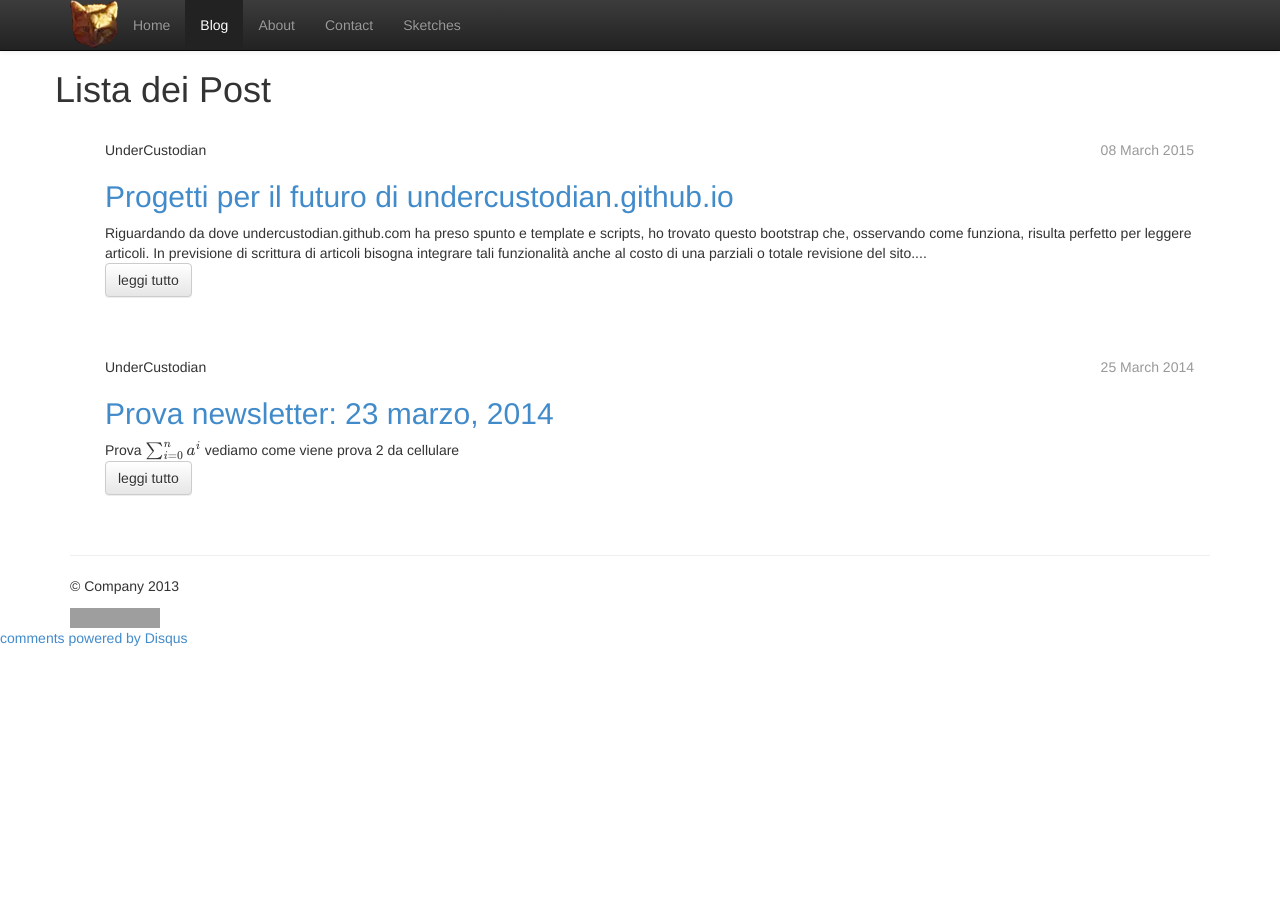
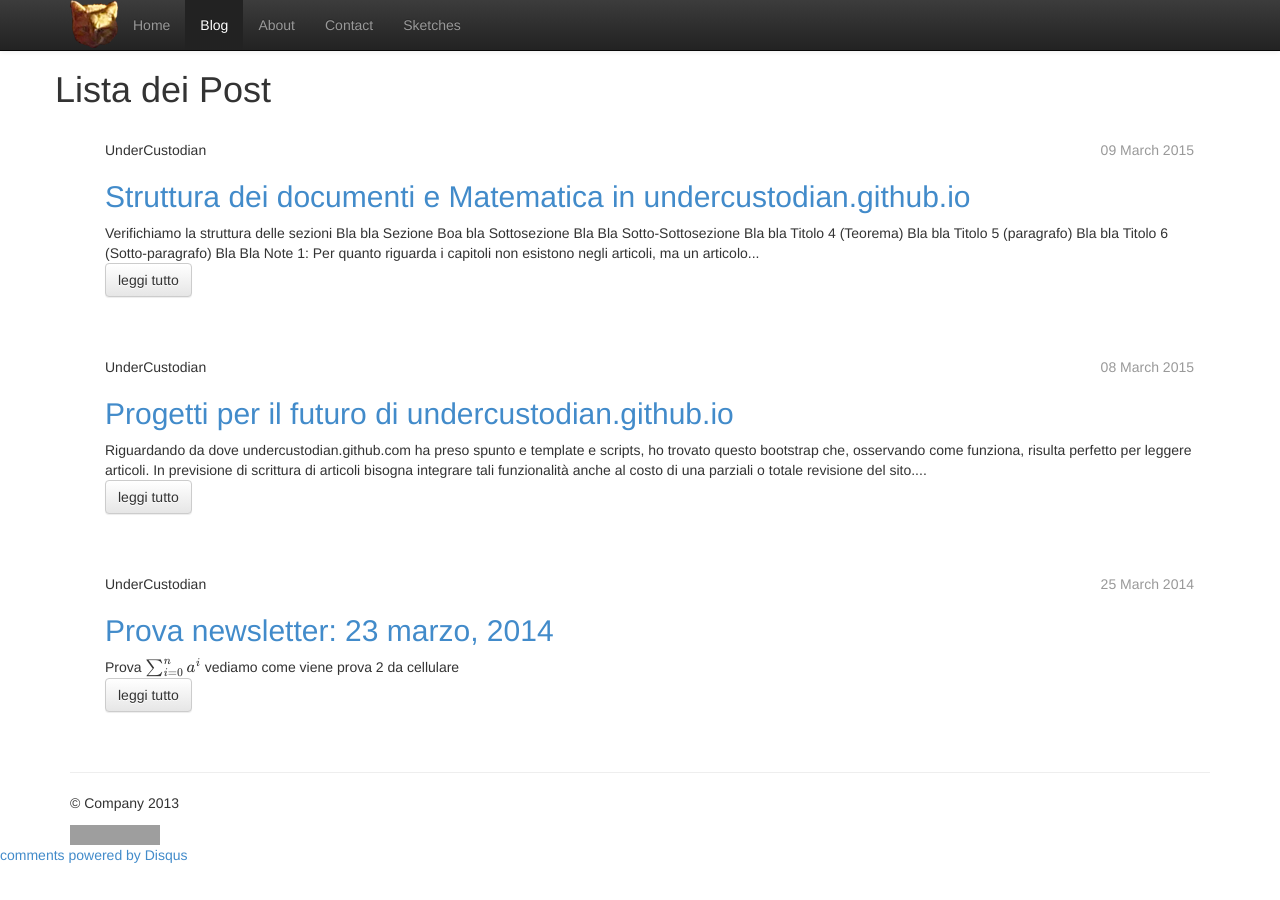
Before and after one commit to undercustodian/undercustodian.github.io-2020-06-16, a Jekyll site: the page built from blog/index.html, in a window 1280 px wide. Built offline with Jekyll 4.4.1, drawn with Linux system fonts in a browser that asks for light colours; nearby versions of some CDN libraries; formulas are drawn with MathJax 3; some of the changed lines change nothing that is shown; grey boxes are pictures that could not be loaded.

Commit message:
MathJar: enabled AsciiMath

```diff
--- a/_layouts/default.html
+++ b/_layouts/default.html
@@ -28,7 +28,7 @@
   });
 </script>
 <script type="text/javascript"
-  src="https://cdn.mathjax.org/mathjax/latest/MathJax.js?config=TeX-AMS-MML_HTMLorMML">
+  src="https://cdn.mathjax.org/mathjax/latest/MathJax.js?config=TeX-MML-AM_HTMLorMML">
 </script>
     </head>
     <body>
--- /dev/null
+++ b/blog/_posts/2015-03-09-newsletter.md
@@ -0,0 +1,96 @@
+---
+title: "Struttura dei documenti e Matematica in undercustodian.github.io"
+author: UnderCustodian
+user: undercustodian
+layout: post
+---
+
+Verifichiamo la struttura delle sezioni
+
+Bla bla
+
+# Sezione
+
+Boa bla
+
+## Sottosezione
+
+Bla Bla
+
+### Sotto-Sottosezione
+
+Bla bla
+
+#### Titolo 4 (Teorema)
+
+Bla bla
+
+##### Titolo 5 (paragrafo)
+
+Bla bla
+
+###### Titolo 6 (Sotto-paragrafo)
+
+Bla Bla
+
+#### Note 1:
+Per quanto riguarda i capitoli non esistono negli articoli, ma un articolo può essere considerato un capitolo di un libro, che ha nome capitolo il titolo dell'articolo. Un libro è una lista di links a degli articoli, che verranno chiamati capitoli del libro. Un libro può anche essere una lista di links di altri libri, che verranno chiamati parti del libro. Concludendo scriviamo articoli e li mettiamo come capitoli di un libro, che serve solo per ordinare e organizzare. Può capitare che un capitolo sia presente in più libri. Parti di articoli non possono essere presenti in altri articoli. Gli articoli possono contenere i links ad altri articoli o libri. L'articolo deve contenere una parte di ripasso dei concetti usati e i links ad articoli che trattano questi concetti; tali articoli potrebbero essere i capitoli precedenti, se si sta leggendo un libro.
+
+#### Nota 2:
+Importante è scrivere le formule in modo intuitivo usando carattere ascii, questo lo otteniamo con [AsciiMath](http://asciimath.org/) che abbiamo già implementato, visto che è implementato da  [MathJax](http://mathjax.org/), già implementato in precedenza; basta riconfigurarlo in modo appropriato.
+
+Per le formule usiamo ascii:
+
+    \`1/2 + 3/4 = 5/4\` \`[[a, b],[c, d]]\`
+
+mettendo le formule fra due apici inversi, protetti da una barra inversa, visto che markdown interpreta il contenuto tra apici inversi come codice da presentare tale quale;
+
+si ottiene \`1/2 + 3/4 = 5/4\` \`[[a, b],[c, d]]\`
+
+che è quello che ci aspettiamo; inoltre possiamo introdurre anche formule in LaTeX mettendole tra dollaro `$\frac{1}{2}$` da $\frac{1}{2}$ grazie a [MathJax](http://mathjax.org/).
+
+Ho riscontrato non pochi problemi nell'utilizzo  dell'apice inverso, visto che viene usato da markdown.
+
+Ora cerco di incasinarmi scrivendo
+
+    \`sum_(i=1)^n i = (n(n+1))/2\`
+
+e anche
+
+    \`x * y\`
+
+che mi danno rispettivamente
+
+\`sum_(i=1)^n i = (n(n+1))/2\`
+
+e
+
+\`x * y\`
+
+
+Le formule si riescono a scrivere basta proteggere l'apice inverso con un barra inversa. Potrei usare LaTeX per scrivere l'apice inverso
+
+    $\`$ ma $\`$
+
+da
+
+$\`$ ma $\`$
+
+però crea un po di problemi, meglio evitare di usare il simbolo di l`apice inverso.
+proviamo ad usare questo codice
+
+    \&#96;
+
+da
+
+\&#96;
+
+non prolunghiamoci oltre ...
+
+#### Nota 3: Cosa si vuole
+Scrivere appunti di getto, quindi in modo intuitivo, senza addentrarsi troppo nella formattazione, che abbiano una bella presentazione. Scrivi, cancelli, riscrivi, modificare ecc. Per avvicinarsi a questo manca un modo semplice per disegnare, ottenibile anche affiancando un programma di grafica o aiutandosi con carta e penna. La grafica sarà un altro argomento da affrontare, per ora diamoci dentro di xfig e inkscape e svg e POV-Ray, carta e matita.
+
+
+[sorgente](https://github.com/undercustodian/undercustodian.github.io/blob/master/blog/_posts/2015-03-09-newsletter.md)
+
+[firma: Undercustodian](http://undercustodian.github.io/sig/2015-03-09-newsletter.md.sig)
```
Also changed, not shown: 1 other file.
